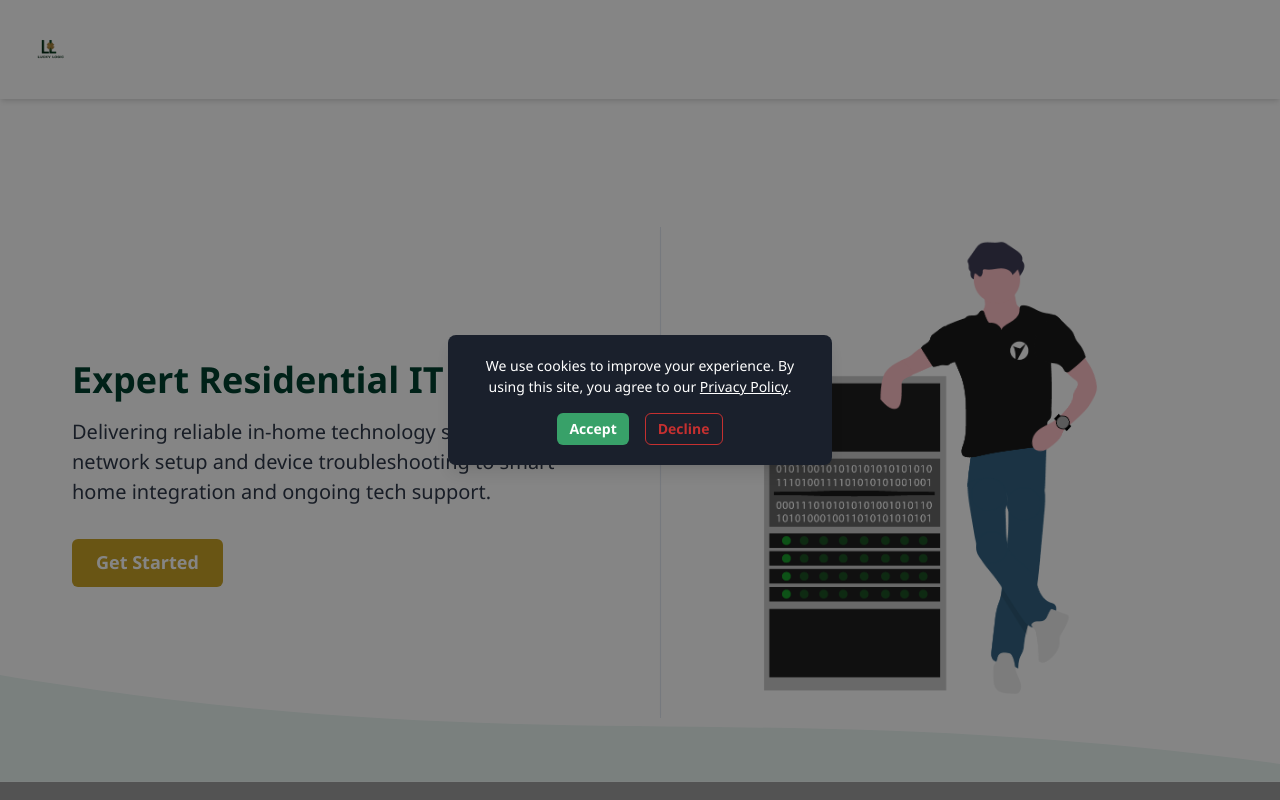
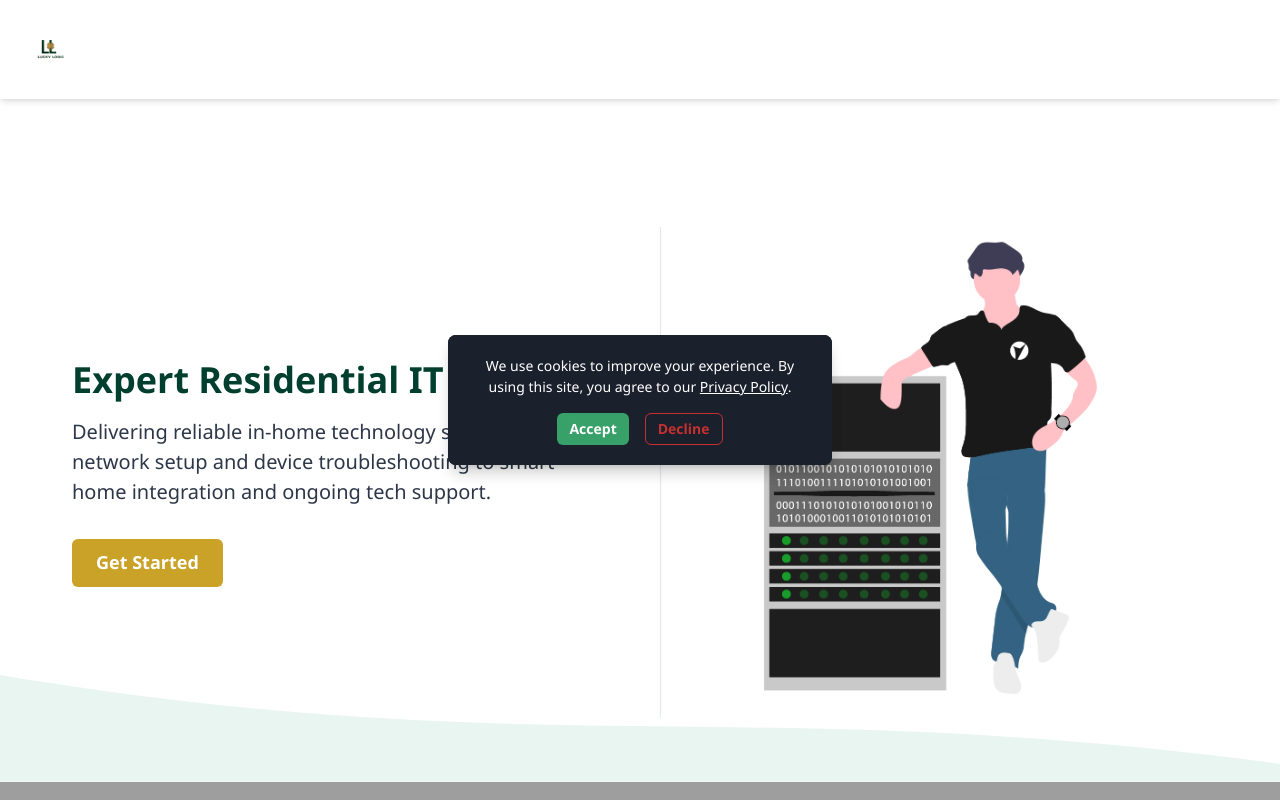
Before and after one commit to Neesonn/luckylogicit, a Next.js app: page / in a window 1280 px wide. Shown: the top 800 px of the page. Built offline with nearby package versions, Linux system fonts and the light colour scheme; grey boxes are pictures that could not be loaded.

Commit message:
Add cookie preferences button to footer with popup control

```diff
--- a/components/CookieBanner.tsx
+++ b/components/CookieBanner.tsx
@@ -4,13 +4,12 @@ import {
   Box,
   Button,
   Text,
-  Flex,
   Stack,
   useBreakpointValue,
 } from '@chakra-ui/react';
-import { useEffect, useState } from 'react';
+import { useEffect, useState, useImperativeHandle, forwardRef } from 'react';
 
-export default function CookieBanner() {
+const CookieBanner = forwardRef((props, ref) => {
   const [isVisible, setIsVisible] = useState(false);
   const isMobile = useBreakpointValue({ base: true, md: false });
 
@@ -20,6 +19,10 @@ export default function CookieBanner() {
       setIsVisible(true);
     }
   }, []);
+
+  useImperativeHandle(ref, () => ({
+    openBanner: () => setIsVisible(true),
+  }));
 
   const handleAccept = () => {
     localStorage.setItem('cookieConsent', 'true');
@@ -34,19 +37,6 @@ export default function CookieBanner() {
   if (!isVisible) return null;
 
   return (
-    <>
-      {/* Background overlay */}
-      <Box
-        position="fixed"
-        top={0}
-        left={0}
-        right={0}
-        bottom={0}
-        bg="blackAlpha.600"
-        zIndex="9998"
-      />
-
-      {/* Cookie consent popup */}
     <Box
       position="fixed"
       top="50%"
@@ -77,6 +67,7 @@ export default function CookieBanner() {
         </Button>
       </Stack>
     </Box>
-    </>
   );
-}
+});
+
+export default CookieBanner;
--- a/components/Footer.tsx
+++ b/components/Footer.tsx
@@ -1,22 +1,47 @@
-import { Box, Text, Link, Stack } from '@chakra-ui/react';
+'use client';
+
+import { Box, Text, Link, Stack, Button } from '@chakra-ui/react';
+import { useRef } from 'react';
+import CookieBanner from './CookieBanner';
 
 export default function Footer() {
+  const cookieBannerRef = useRef<{ openBanner: () => void }>(null);
+
+  const handleChangePreferences = () => {
+    cookieBannerRef.current?.openBanner();
+  };
+
   return (
+    <>
       <Box textAlign="center" py={6} bg="brand.green">
-      <Stack spacing={1}>
+        <Stack spacing={1} mb={3}>
           <Text fontSize="sm" color="white">
             © {new Date().getFullYear()} Lucky Logic. All rights reserved.
           </Text>
           <Text fontSize="sm" color="white">
-          <Link href="/privacy-policy" textDecoration="underline">
+            <Link href="/privacy-policy" textDecoration="underline" color="white">
               Privacy Policy
             </Link>{' '}
             ·{' '}
-          <Link href="/terms" textDecoration="underline">
+            <Link href="/terms" textDecoration="underline" color="white">
               Terms & Conditions
             </Link>
           </Text>
         </Stack>
+
+        <Button
+          size="sm"
+          onClick={handleChangePreferences}
+          variant="outline"
+          colorScheme="yellow"
+          aria-label="Change Cookie Preferences"
+        >
+          Change Cookie Preferences
+        </Button>
       </Box>
+
+      {/* Render CookieBanner once here */}
+      <CookieBanner ref={cookieBannerRef} />
+    </>
   );
 }
```
Lines whose indentation alone changed are shown as unchanged.
